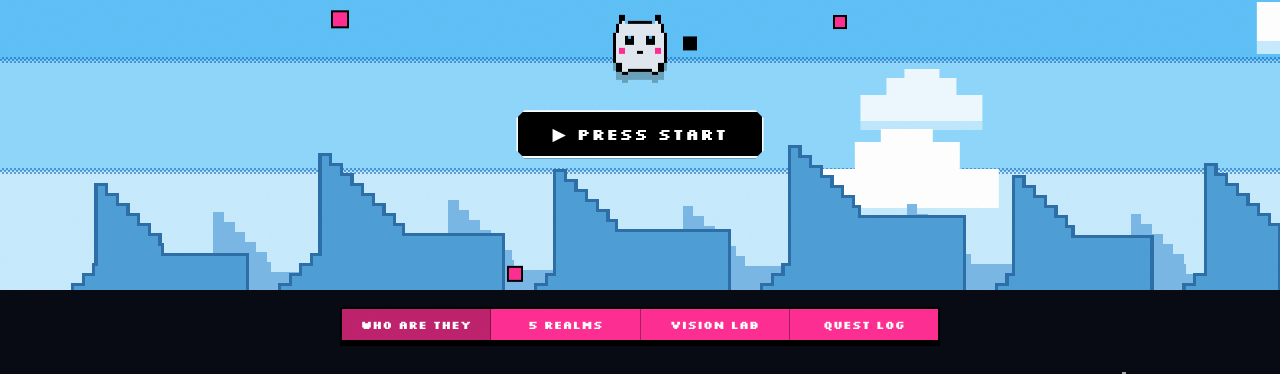
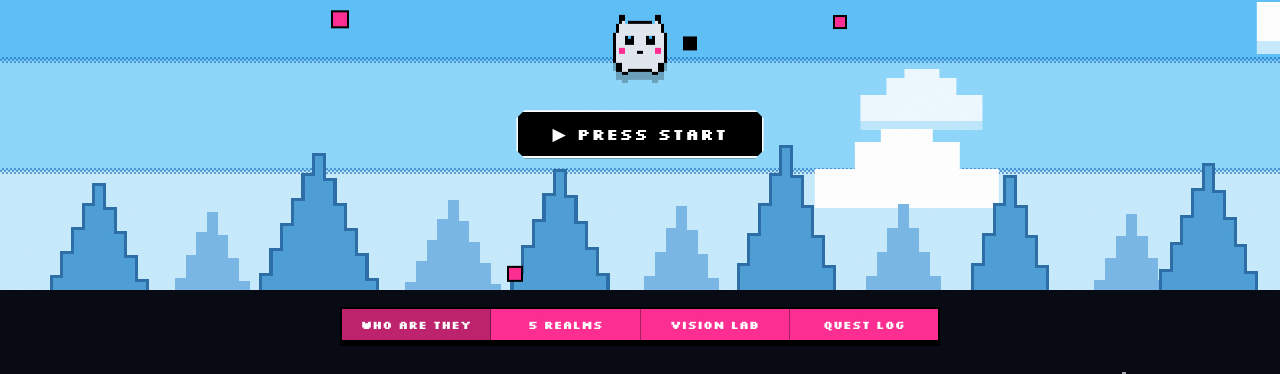
Before and after one commit to ankita966/Lumora-claude, a React (Vite) app: page / in a window 1280 px wide. Shown: the part 370-744 px from the top of the page. Built offline with nearby package versions, Linux system fonts and the light colour scheme; no server answers; a web font is replaced by a local one.

Commit message:
polish(sky-qa6): adaptive stair generator — full triangular staircases, no apex cliffs

```diff
--- a/src/components/Landing.jsx
+++ b/src/components/Landing.jsx
@@ -155,12 +155,12 @@ export default function Landing() {
           <svg viewBox="0 0 1200 200" preserveAspectRatio="none" shapeRendering="crispEdges">
             {/* BACK range: lighter blue, mid-height peaks peeking between front peaks */}
             <path
-              d="M 0 200 H 156 V 190 H 166 V 180 H 176 V 170 H 186 V 160 H 196 V 150 H 200 V 140 V 88 H 210 V 98 H 220 V 108 H 230 V 118 H 240 V 128 H 250 V 138 H 254 V 148 H 368 V 190 H 378 V 180 H 388 V 170 H 398 V 160 H 408 V 150 H 418 V 140 H 420 V 130 V 76 H 430 V 86 H 440 V 96 H 450 V 106 H 460 V 116 H 470 V 126 H 480 V 136 H 482 V 146 H 592 V 190 H 602 V 180 H 612 V 170 H 622 V 160 H 632 V 150 H 640 V 140 V 82 H 650 V 92 H 660 V 102 H 670 V 112 H 680 V 122 H 690 V 132 H 698 V 142 H 800 V 190 H 810 V 180 H 820 V 170 H 830 V 160 H 840 V 150 H 850 V 140 V 80 H 860 V 90 H 870 V 100 H 880 V 110 H 890 V 120 H 900 V 130 H 910 V 140 H 1018 V 190 H 1028 V 180 H 1038 V 170 H 1048 V 160 H 1058 V 150 H 1060 V 140 V 90 H 1070 V 100 H 1080 V 110 H 1090 V 120 H 1100 V 130 H 1110 V 140 H 1112 V 150 H 1200 V 200 Z"
+              d="M 0 200 H 154 V 177 H 164 V 154 H 174 V 131 H 184 V 108 H 194 V 88 H 204 V 111 H 214 V 134 H 224 V 157 H 234 V 180 H 244 V 200 H 370 V 179 H 380 V 158 H 390 V 137 H 400 V 116 H 410 V 95 H 420 V 76 H 430 V 97 H 440 V 118 H 450 V 139 H 460 V 160 H 470 V 181 H 480 V 200 H 594 V 176 H 604 V 152 H 614 V 128 H 624 V 104 H 634 V 82 H 644 V 106 H 654 V 130 H 664 V 154 H 674 V 178 H 684 V 200 H 802 V 176 H 812 V 152 H 822 V 128 H 832 V 104 H 842 V 80 H 852 V 104 H 862 V 128 H 872 V 152 H 882 V 176 H 892 V 200 H 1016 V 178 H 1026 V 156 H 1036 V 134 H 1046 V 112 H 1056 V 90 H 1066 V 112 H 1076 V 134 H 1086 V 156 H 1096 V 178 H 1106 V 200 H 1200 V 200 Z"
               fill="#7AB8E6"
             />
             {/* FRONT range: deeper blue, tall sharp peaks, chunky dark outline */}
             <path
-              d="M 0 200 H 38 V 190 H 48 V 180 H 58 V 170 H 68 V 160 H 78 V 150 H 88 V 140 H 90 V 130 V 60 H 100 V 70 H 110 V 80 H 120 V 90 H 130 V 100 H 140 V 110 H 150 V 120 H 152 V 130 H 232 V 190 H 242 V 180 H 252 V 170 H 262 V 160 H 272 V 150 H 282 V 140 H 292 V 130 H 300 V 120 V 30 H 310 V 40 H 320 V 50 H 330 V 60 H 340 V 70 H 350 V 80 H 360 V 90 H 370 V 100 H 378 V 110 H 472 V 190 H 482 V 180 H 492 V 170 H 502 V 160 H 512 V 150 H 520 V 140 V 46 H 530 V 56 H 540 V 66 H 550 V 76 H 560 V 86 H 570 V 96 H 578 V 106 H 684 V 190 H 694 V 180 H 704 V 170 H 714 V 160 H 724 V 150 H 734 V 140 H 740 V 130 V 22 H 750 V 32 H 760 V 42 H 770 V 52 H 780 V 62 H 790 V 72 H 800 V 82 H 806 V 92 H 904 V 190 H 914 V 180 H 924 V 170 H 934 V 160 H 944 V 150 H 950 V 140 V 52 H 960 V 62 H 970 V 72 H 980 V 82 H 990 V 92 H 1000 V 102 H 1006 V 112 H 1080 V 190 H 1090 V 180 H 1100 V 170 H 1110 V 160 H 1120 V 150 H 1130 V 140 V 40 H 1140 V 50 H 1150 V 60 H 1160 V 70 H 1170 V 80 H 1180 V 90 H 1190 V 100 H 1200 V 200 Z"
+              d="M 0 200 H 38 V 176 H 48 V 152 H 58 V 128 H 68 V 104 H 78 V 80 H 88 V 60 H 98 V 84 H 108 V 108 H 118 V 132 H 128 V 156 H 138 V 180 H 148 V 200 H 234 V 175 H 244 V 150 H 254 V 125 H 264 V 100 H 274 V 75 H 284 V 50 H 294 V 30 H 304 V 55 H 314 V 80 H 324 V 105 H 334 V 130 H 344 V 155 H 354 V 180 H 364 V 200 H 470 V 174 H 480 V 148 H 490 V 122 H 500 V 96 H 510 V 70 H 520 V 46 H 530 V 72 H 540 V 98 H 550 V 124 H 560 V 150 H 570 V 176 H 580 V 200 H 682 V 170 H 692 V 140 H 702 V 110 H 712 V 80 H 722 V 50 H 732 V 22 H 742 V 52 H 752 V 82 H 762 V 112 H 772 V 142 H 782 V 172 H 792 V 200 H 902 V 170 H 912 V 140 H 922 V 110 H 932 V 80 H 942 V 52 H 952 V 82 H 962 V 112 H 972 V 142 H 982 V 172 H 992 V 200 H 1078 V 173 H 1088 V 146 H 1098 V 119 H 1108 V 92 H 1118 V 65 H 1128 V 40 H 1138 V 67 H 1148 V 94 H 1158 V 121 H 1168 V 148 H 1178 V 175 H 1188 V 200 H 1200 V 200 Z"
               fill="#4E9FD6"
               stroke="#2E6FA8"
               strokeWidth="3"
```
